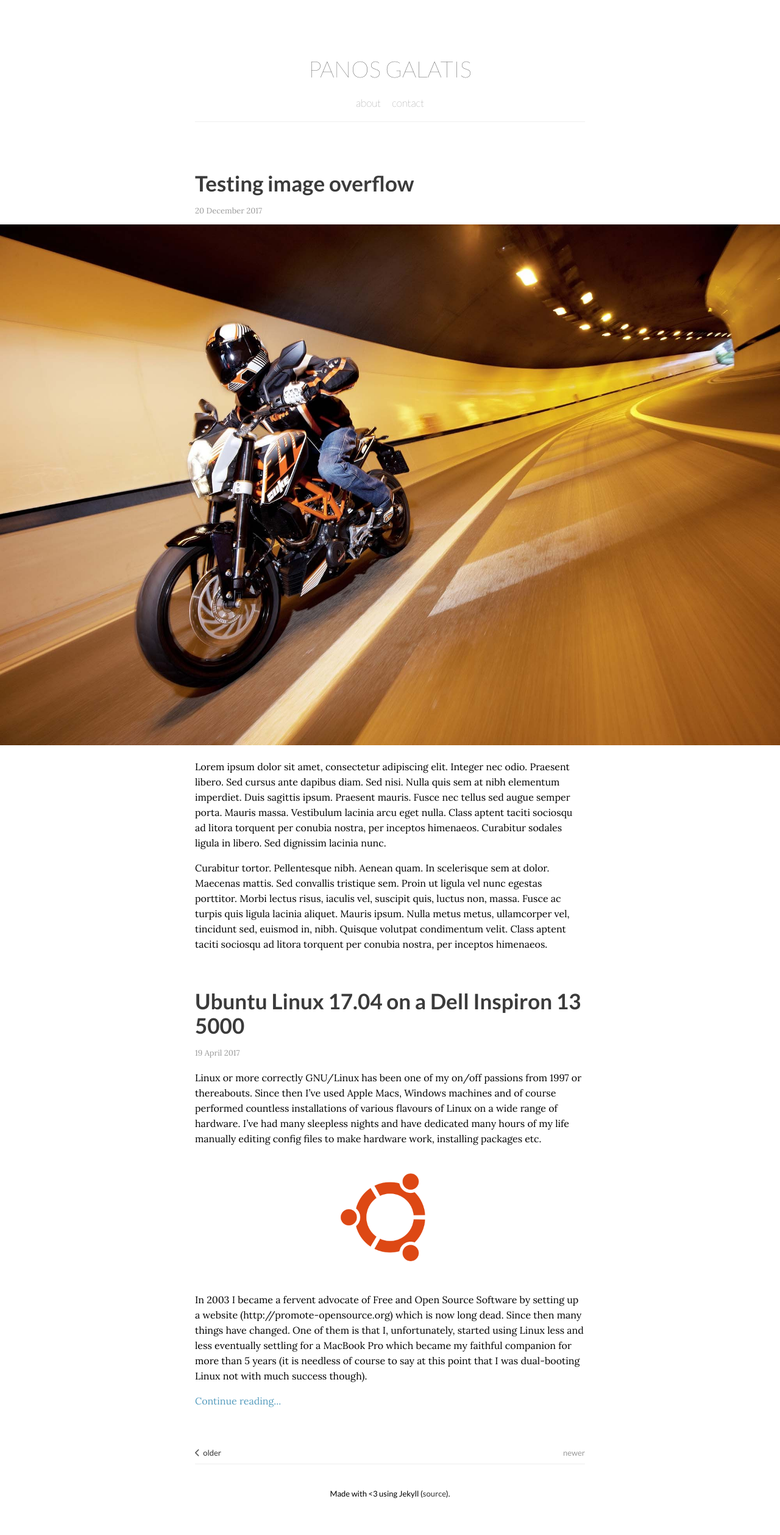
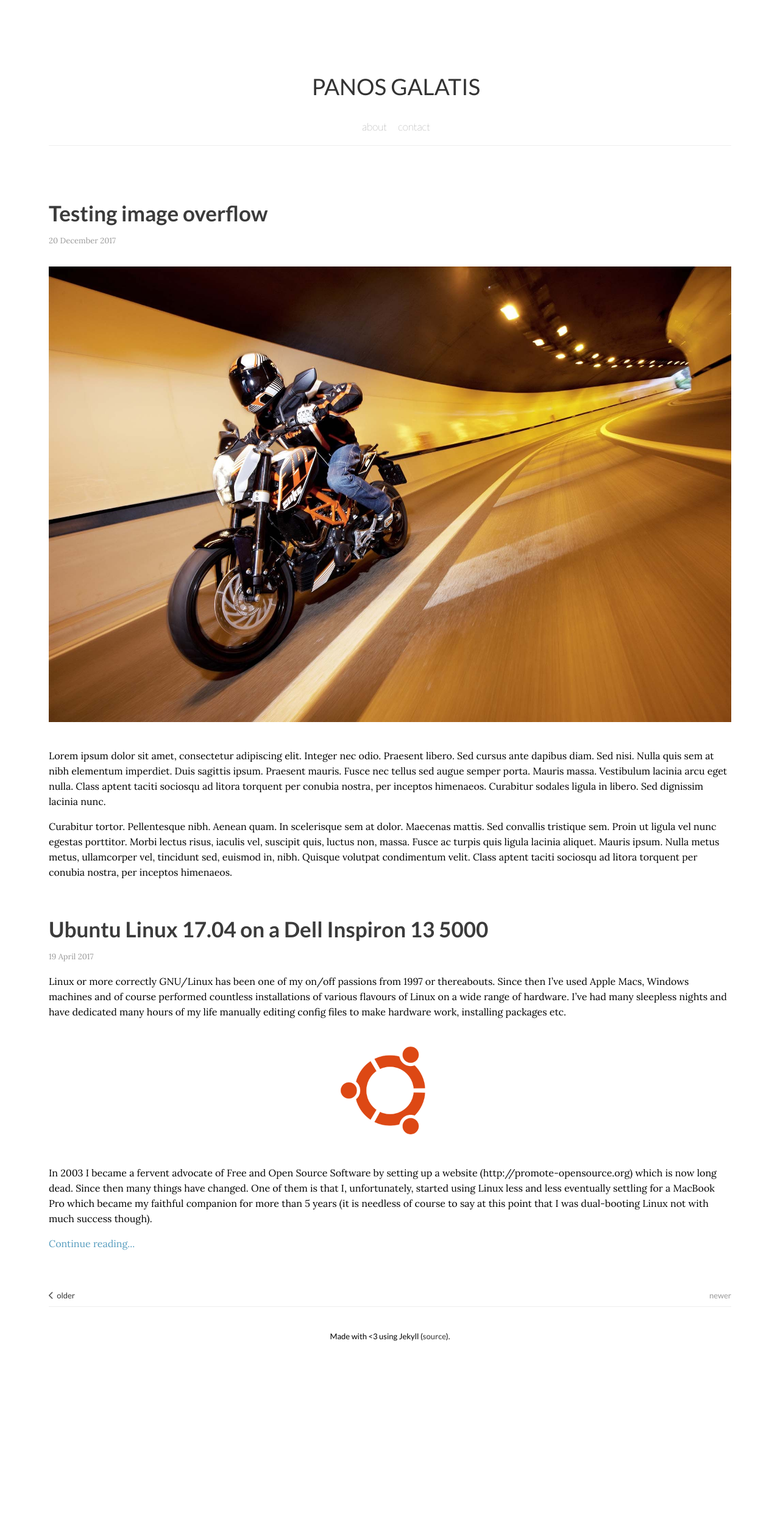
Before and after one commit to pgalatis/pgalatis.github.io, a Jekyll site: the page built from index.html, in a window 1280 px wide. Shown: the whole page at 61% size. Built offline with Jekyll 4.4.1, drawn with Linux system fonts in a browser that asks for light colours; nearby versions of some CDN libraries; the list of posts is cut into pages by our own code; after the commit the page ends 2259 px from its top, so only the background shows below that.

Commit message:
Update style.css

```diff
--- a/css/style.css
+++ b/css/style.css
@@ -275,10 +275,10 @@
     margin-left: -50%;
 }
 
-@media only screen and (max-width: 1200px) {
+@media only screen and (max-width: 1280px) {
 
 html, body {
-    margin: 0;
+    margin: 0 40px;
     padding: 0;
     }
 
@@ -296,10 +296,10 @@
 	}
 
 .wrapper {
-     padding: 0 20px;
+     padding: 0;
      margin: 0;
      border: 0;
-     max-width: 90%;
+     max-width: 100%;
     }
 
 .content {
@@ -313,10 +313,9 @@
 }
 
 .overflow img {
-    max-width: 180%;
+    max-width: 100%;
     height: auto;
-    margin-left: -40%;
-    overflow: hidden;
+    margin: 20px auto;
 }
 
 }
```
